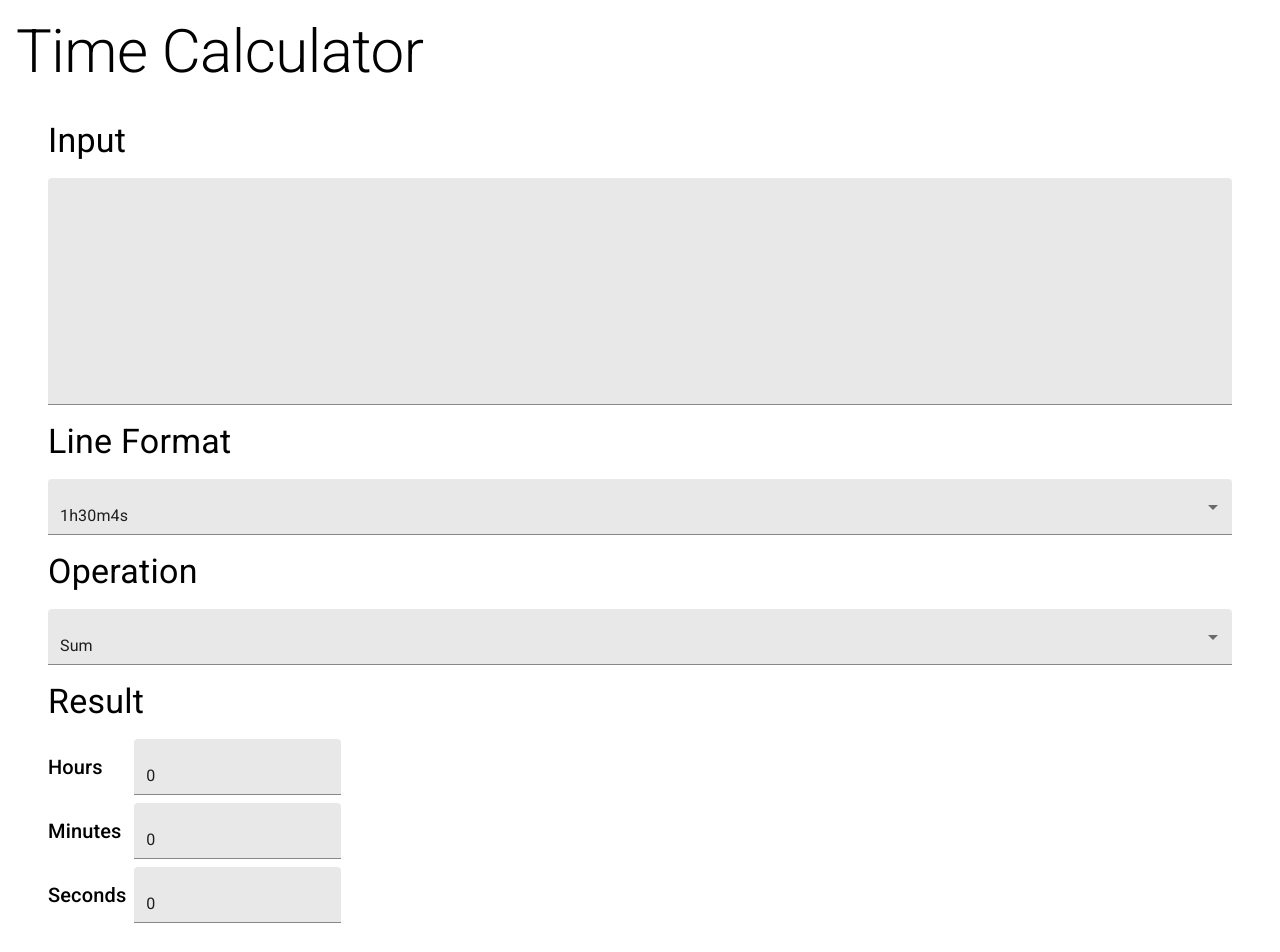
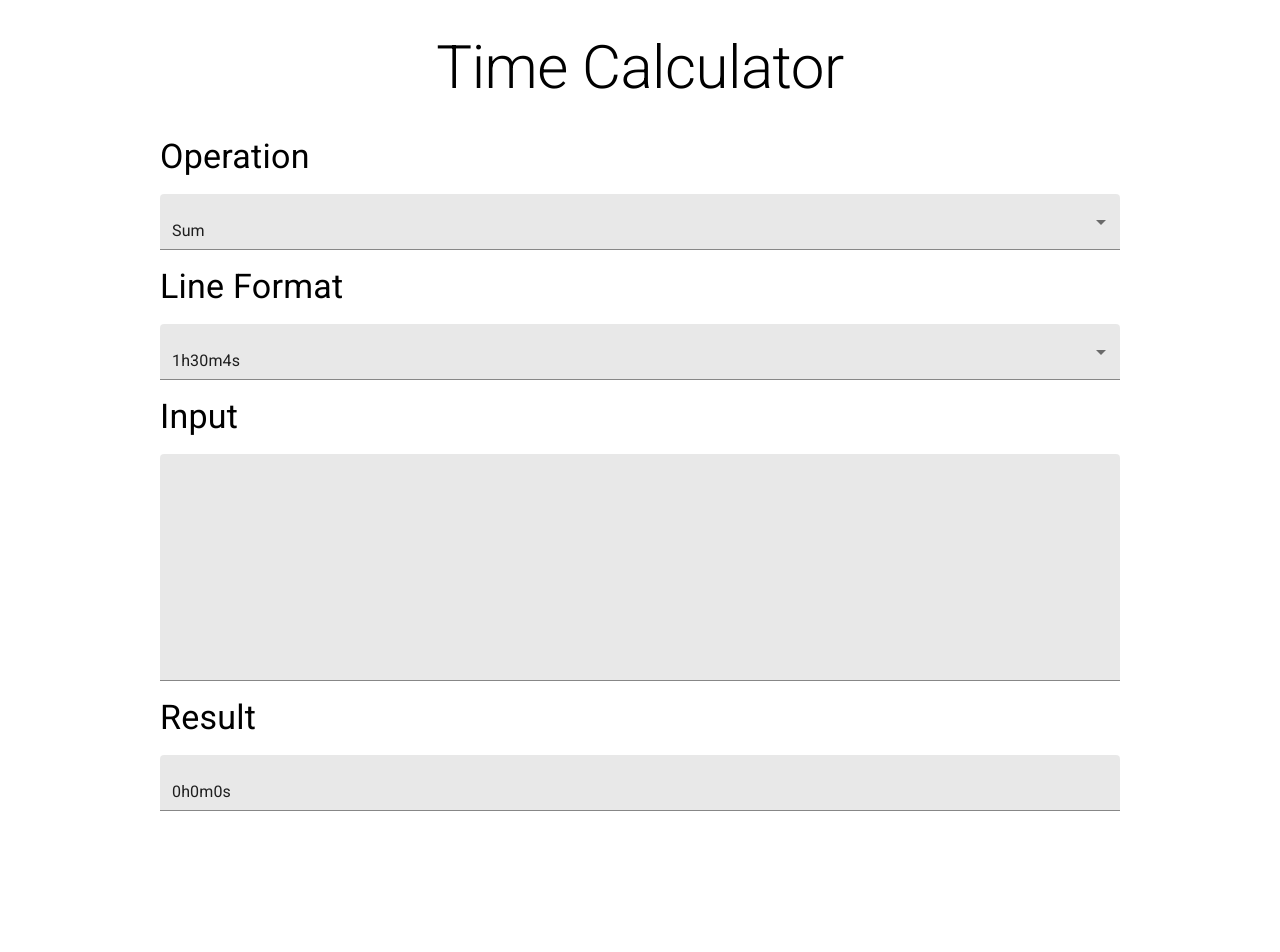
Before and after one commit to khalafmh/time-calculator, a React (Create React App) app: page / in a window 1280 px wide. Shown: the top 952 px of the page. After the commit the page ends 875 px from the top, so only its background shows below. Built offline with nearby package versions, Linux system fonts and the light colour scheme.

Commit message:
feat: Improve page layout

```diff
--- a/src/App.tsx
+++ b/src/App.tsx
@@ -31,22 +31,27 @@ export default function App() {
             return [resultHours, resultMinutes, resultSeconds]
         }, [0, 0, 0])
 
-    return <Box p={"16px"}>
+    const result = `${resultHours}h${resultMinutes}m${resultSeconds}s`
+
+    return <Shell>
         <Typography variant={"h2"}>Time Calculator</Typography>
         <Box
             display={"grid"}
             gridTemplateColumns={"auto"}
             gridGap={"16px"}
             p={"32px"}
+            width={"100%"}
         >
-            <Typography variant={"h4"}>Input</Typography>
-            <TextField
+            <Typography variant={"h4"}>Operation</Typography>
+            <Select
                 variant={"filled"}
-                multiline={true}
-                rows={10}
-                value={input}
-                onChange={event => setInput(event.target.value as string)}
-            />
+                value={selectedOperation}
+                onChange={event => setSelectedOperation(event.target.value as string)}
+            >
+                {operations.map(operation =>
+                    <MenuItem key={operation} value={operation}>{operation}</MenuItem>
+                )}
+            </Select>
             <Typography variant={"h4"}>Line Format</Typography>
             <Select
                 variant={"filled"}
@@ -57,42 +62,37 @@ export default function App() {
                     <MenuItem key={format} value={format}>{format}</MenuItem>
                 )}
             </Select>
-            <Typography variant={"h4"}>Operation</Typography>
-            <Select
+            <Typography variant={"h4"}>Input</Typography>
+            <TextField
                 variant={"filled"}
-                value={selectedOperation}
-                onChange={event => setSelectedOperation(event.target.value as string)}
-            >
-                {operations.map(operation =>
-                    <MenuItem key={operation} value={operation}>{operation}</MenuItem>
-                )}
-            </Select>
+                multiline={true}
+                rows={10}
+                value={input}
+                onChange={event => setInput(event.target.value as string)}
+            />
             <Typography variant={"h4"}>Result</Typography>
-            <Box
-                display={"grid"}
-                gridTemplateColumns={"auto auto 1fr"}
-                gridGap={"8px"}
-                alignItems={"center"}
-            >
-                <Typography variant={"h6"}>Hours</Typography>
-                <TextField
-                    variant={"filled"}
-                    value={resultHours}
-                />
-                <Box/>
-                <Typography variant={"h6"}>Minutes</Typography>
-                <TextField
-                    variant={"filled"}
-                    value={resultMinutes}
-                />
-                <Box/>
-                <Typography variant={"h6"}>Seconds</Typography>
-                <TextField
-                    variant={"filled"}
-                    value={resultSeconds}
-                />
-                <Box/>
-            </Box>
+            <TextField
+                variant={"filled"}
+                value={result}
+            />
+        </Box>
+    </Shell>
+}
+
+function Shell(params: { children: any }) {
+    return <Box
+        display={"grid"}
+        justifyItems={"center"}
+        width={"100%"}
+    >
+        <Box
+            display={"grid"}
+            justifyItems={"center"}
+            p={"32px"}
+            width={"calc(100% - 32px)"}
+            maxWidth={"960px"}
+        >
+            {params.children}
         </Box>
     </Box>
 }
```
